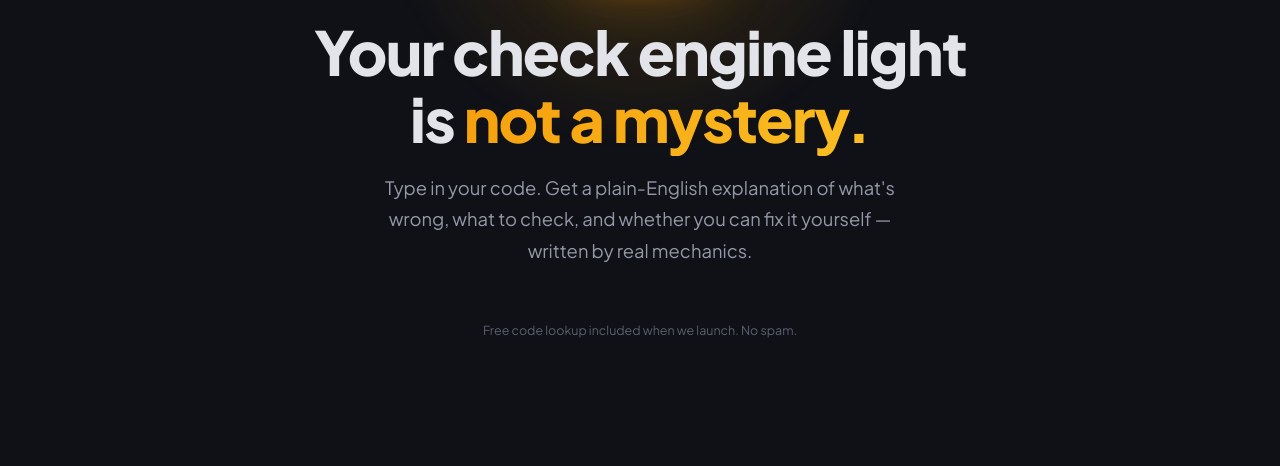
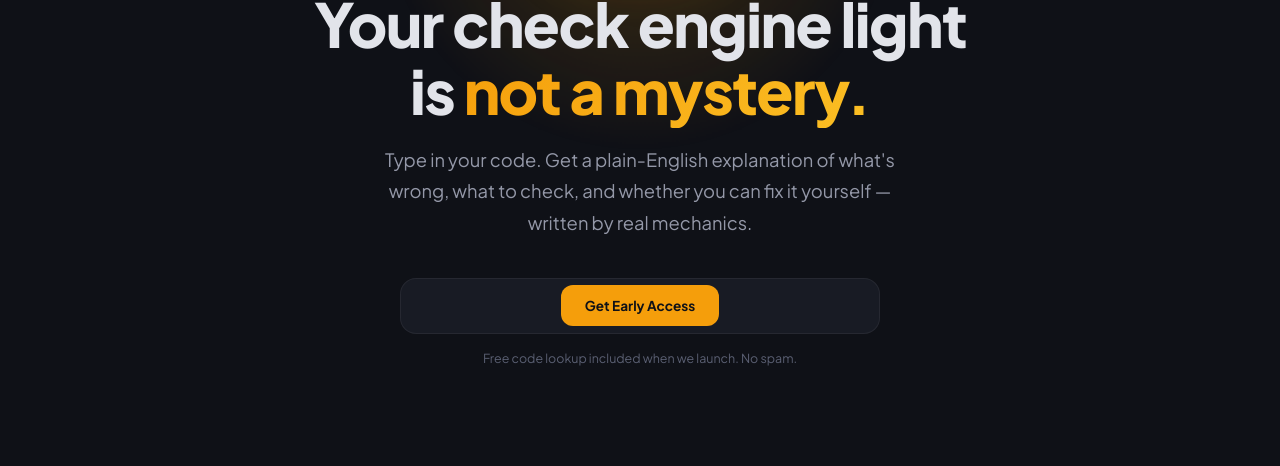
Before and after one commit to getslimwithaaron-lab/dtclightout-landing, a plain HTML site: page index.html in a window 1280 px wide. Shown: the part 334-800 px from the top of the page. Drawn offline with Linux system fonts and the light colour scheme.

Commit message:
Fix: remove duplicate form script, replace hero form with scroll button

```diff
--- a/index.html
+++ b/index.html
@@ -575,7 +575,7 @@
   <h1>Your check engine light<br>is <span class="highlight">not a mystery.</span></h1>
   <p class="hero-sub">Type in your code. Get a plain-English explanation of what's wrong, what to check, and whether you can fix it yourself — written by real mechanics.</p>
 
-  <div class="eo-form-wrapper"><script async src="https://eocampaign1.com/form/8382aa52-120c-11f1-845c-6b07ecb58af2.js" data-form="8382aa52-120c-11f1-845c-6b07ecb58af2"></script></div>
+  <div class="search-cta" style="cursor:pointer; justify-content:center;" onclick="document.querySelector('.final-cta').scrollIntoView({behavior:'smooth'})"><button type="button" style="margin:0.4rem;">Get Early Access</button></div>
   <p class="hero-note">Free code lookup included when we launch. No spam.</p>
 </section>
 
```
